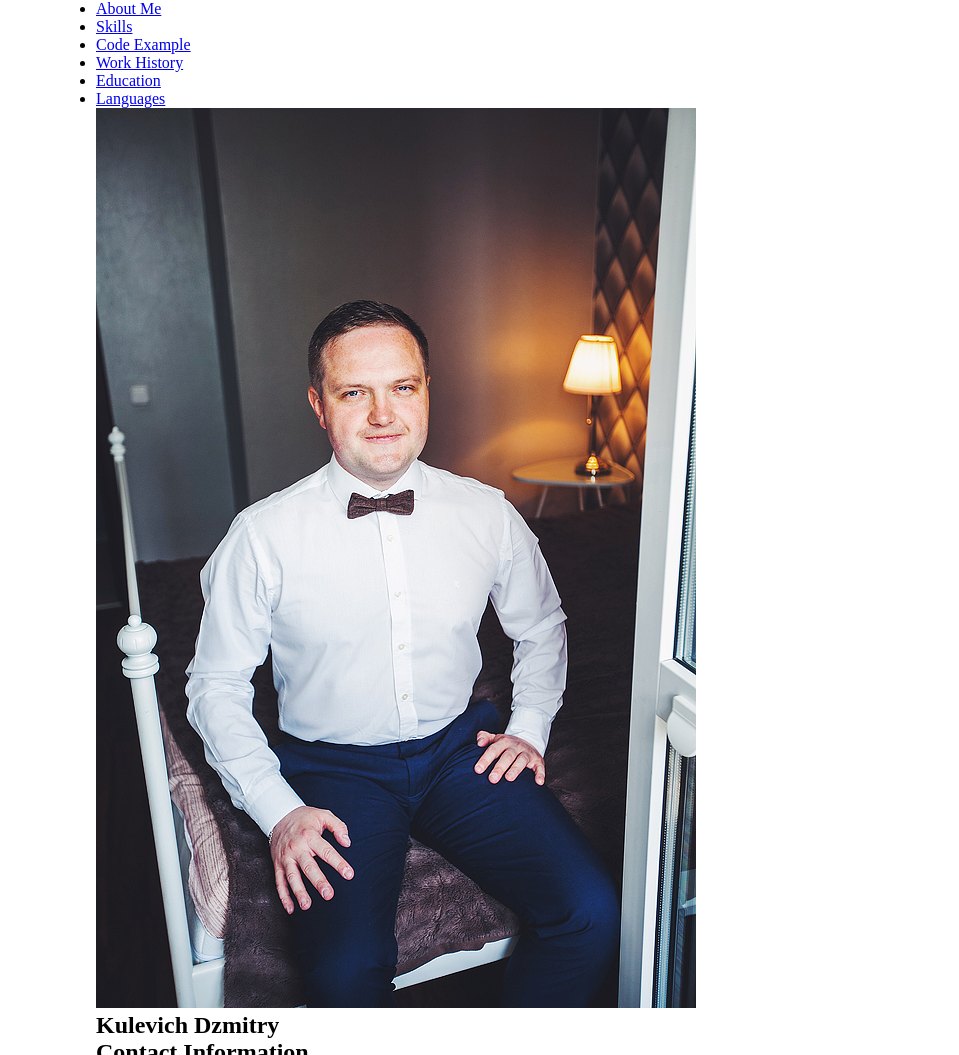
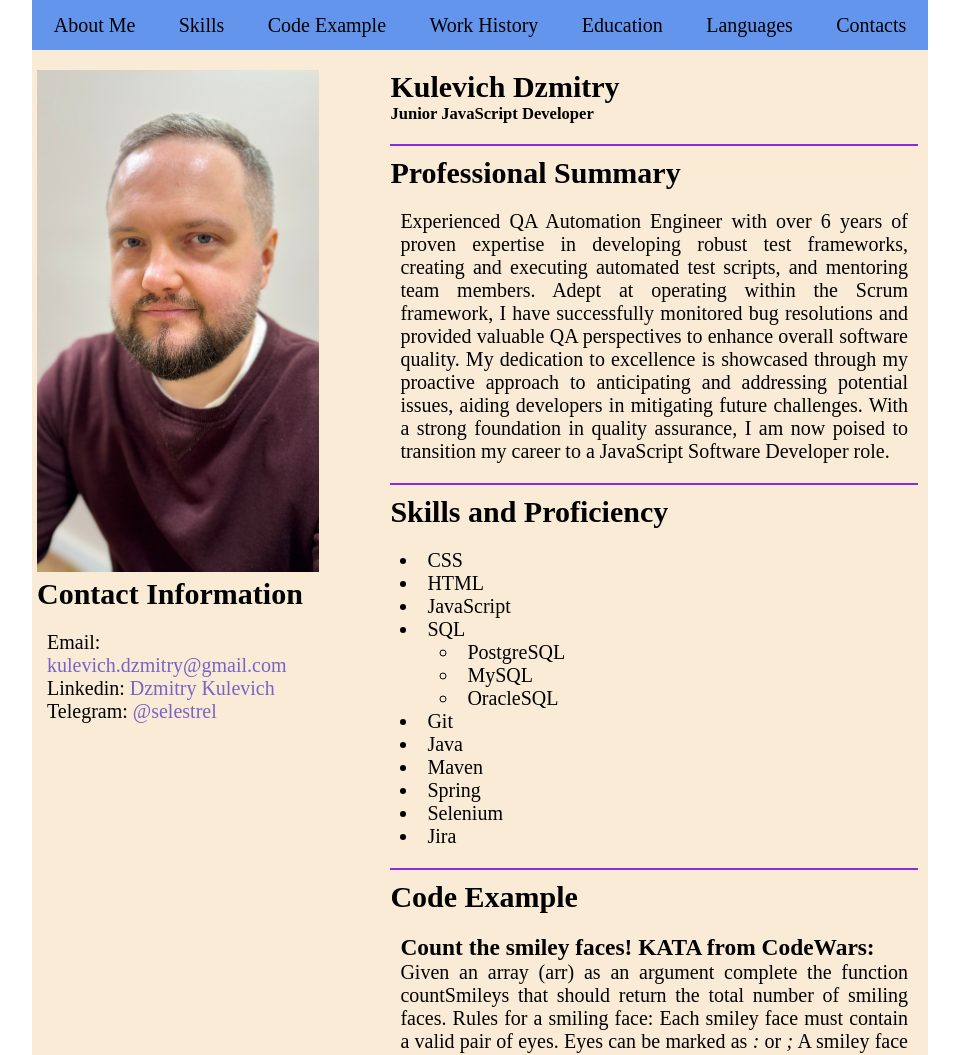
Before and after one commit to selestrel07/rsschool-cv, a plain HTML site: page index.html in a window 1280 px wide. Shown: the top 1055 px of the page, without its empty margins (160-1119 px from the left). Drawn offline with Linux system fonts and the light colour scheme.

Commit message:
feat: add initial styles

```diff
--- a/index.html
+++ b/index.html
@@ -16,25 +16,29 @@
                     <li><a href="#workhistory">Work History</a></li>
                     <li><a href="#education">Education</a></li>
                     <li><a href="#languages">Languages</a></li>
+                    <li><a href="#contact">Contacts</a></li>
                 </ul>
             </nav>
         </header>
         <main>
             <aside>
-                <figure><img src="./img/Avatar.jpg" alt="Dzmitry Kulevich photo"></figure>
-                <h1>Kulevich Dzmitry</h1>
+                <figure><img src="./img/IMG_1846.JPG" alt="Dzmitry Kulevich photo"></figure>
                 <article>
-                    <h2>Contact Information</h2>
+                    <h2 id="contact">Contact Information</h2>
                     <div>
                         <ul>
                             <li>Email: <a href="mailto:kulevich.dzmitry@gmail.com">kulevich.dzmitry@gmail.com</a></li>
-                            <li>Linkedin: <a href="https://www.linkedin.com/in/dzmitry-kulevich/">Dzmitry Kulevich</a></li>
-                            <li>Telegram: <a href="https://t.me/selestrel">@selestrel</a></li>
+                            <li>Linkedin:
+                                <a href="https://www.linkedin.com/in/dzmitry-kulevich/" target="_blank">Dzmitry Kulevich</a>
+                            </li>
+                            <li>Telegram: <a href="https://t.me/selestrel" target="_blank">@selestrel</a></li>
                         </ul>
                     </div>
                 </article>
             </aside>
             <section>
+                <h1>Kulevich Dzmitry</h1>
+                <h5>Junior JavaScript Developer</h5>
                 <article>
                     <h2 id="summary">Professional Summary</h2>
                     <div>
@@ -57,7 +61,7 @@
                             <li>HTML</li>
                             <li>JavaScript</li>
                             <li>SQL
-                                <ul>
+                                <ul class="second">
                                     <li>PostgreSQL</li>
                                     <li>MySQL</li>
                                     <li>OracleSQL</li>
@@ -132,11 +136,12 @@
             </section>
         </main>
         <footer>
-            <div><a href="https://github.com/selestrel07">GitHub</a></div>
-            <div> &copy; 2024</div>
+            <div><a href="https://github.com/selestrel07" target="_blank">GitHub</a></div>
+            <div>&copy; 2024</div>
             <div>
-                <img src="./img/rsschool-logo.svg" alt="RS School logo">
-                <a href="https://rs.school/courses/javascript-ru">RS School</a>
+                <a href="https://rs.school/courses/javascript-ru">
+                    <img src="./img/rsschool-logo.svg" alt="RS School logo">
+                </a>
             </div>
         </footer>
     </body>
--- a/style.css
+++ b/style.css
@@ -4,7 +4,116 @@
 }
 
 body {
-    width: 60%;
-    max-width: 900px;
+    width: 70%;
+    max-width: 1200px;
     margin: 0 auto;
+    font-size: 1.25em;
 }
+
+header,
+main,
+footer {
+    width: 100%;
+}
+
+header,
+footer {
+    background-color: cornflowerblue;
+    min-height: 50px;
+}
+
+header {
+    max-height: 250px;
+    height: 0.1vh;
+}
+
+footer {
+    display: flex;
+    justify-content: space-around;
+    align-items: center;
+    min-height: 50px;
+}
+
+main {
+    display: flex;
+    flex-wrap: wrap;
+    align-items: flex-start;
+    justify-content: space-between;
+    padding-top: 20px;
+    padding-bottom: 20px;
+    background-color: antiquewhite;
+}
+
+aside {
+    max-width: 35%;
+    padding-left: 5px;
+}
+
+section {
+    max-width: 60%;
+}
+
+aside img {
+    width: 90%;
+}
+
+aside ul {
+    list-style-type: none;
+}
+
+aside a,
+aside a:visited {
+    text-decoration: none;
+    color: rgb(122, 99, 197);
+    margin-top: 5px;
+}
+
+nav,
+nav ul {
+    height: 100%;
+}
+
+nav ul {
+    display: flex;
+    align-items: center;
+    justify-content: space-around;
+    flex-wrap: wrap;
+    list-style-type: none;
+}
+
+nav ul li a,
+nav ul li a:visited,
+footer a {
+    text-decoration: none;
+    color: black;
+}
+
+footer img {
+    height: 1em;
+}
+
+section article {
+    margin-top: 20px;
+    margin-right: 10px;
+    padding-top: 10px;
+    border-top: 2px solid blueviolet;
+
+}
+
+section ul {
+    list-style-position: inside;
+}
+
+section ul.second {
+    margin-left: 2em;
+}
+
+h2 {
+    margin-bottom: 20px;
+}
+
+article div {
+    padding-left: 10px;
+    padding-right: 10px;
+    text-align: justify;
+}
```
Also changed, not shown: img/Avatar.jpg (deleted), img/IMG_1846.JPG (added).
